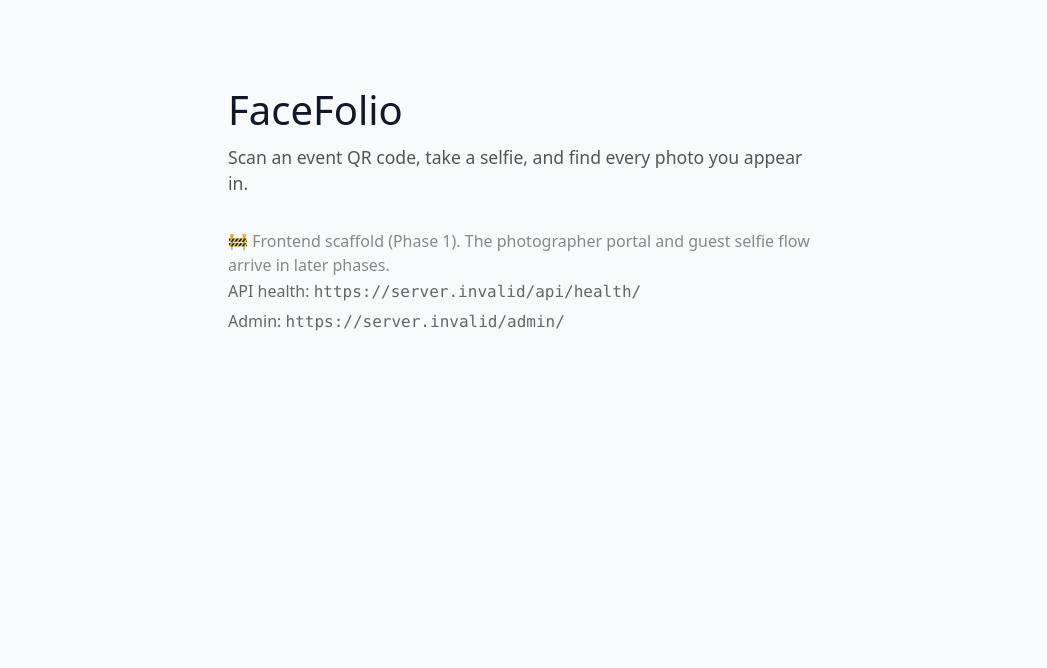
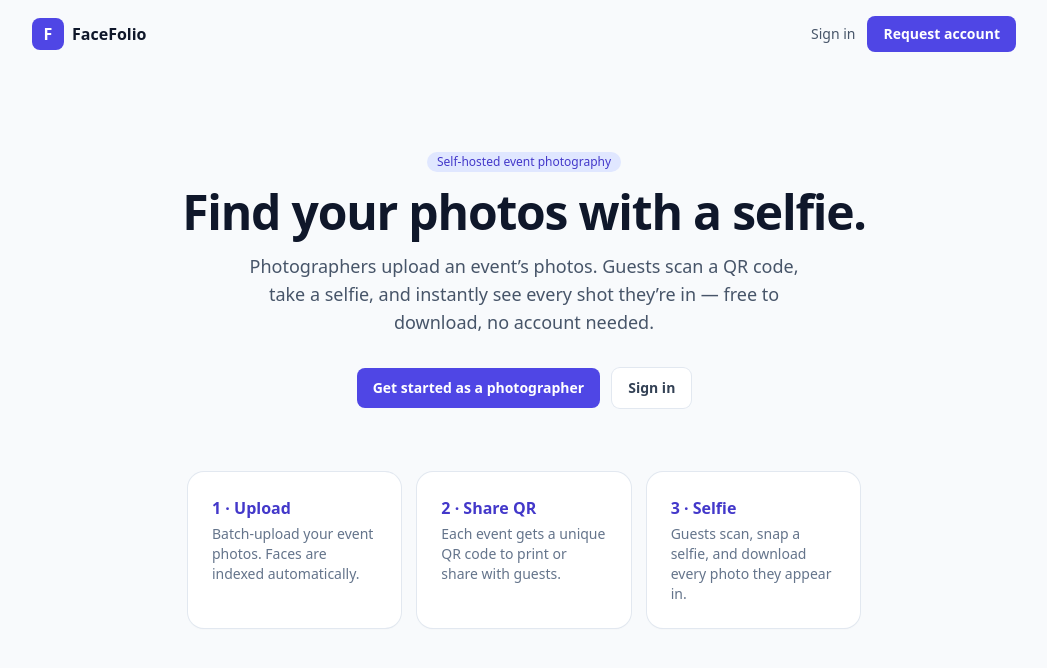
Before and after one commit to Surajpadihar/facefolio, a Next.js app in the folder frontend/: page / in a window 1280 px wide. Shown: the top 668 px of the page, without its empty margins (116-1163 px from the left). Built offline with nearby package versions, Linux system fonts and the light colour scheme; no server answers.

Commit message:
style(frontend): polish landing + guest selfie flow with tailwind

```diff
--- a/frontend/app/event/[token]/page.js
+++ b/frontend/app/event/[token]/page.js
@@ -10,11 +10,6 @@ import {
   downloadOneUrl,
   downloadZip,
 } from "../../lib/api";
-
-const wrap = { maxWidth: 880, margin: "0 auto", padding: "2rem 1.25rem", fontFamily: "system-ui, sans-serif" };
-const btn = { background: "#111", color: "#fff", border: 0, borderRadius: 8, padding: ".7rem 1.2rem", fontSize: "1rem", cursor: "pointer" };
-const btnLight = { ...btn, background: "#eee", color: "#111" };
-const card = { border: "1px solid #e5e5e5", borderRadius: 12, padding: "1.25rem", background: "#fff" };
 
 export default function EventPage() {
   const { token } = useParams();
@@ -42,116 +37,133 @@ export default function EventPage() {
       setStage("capture");
     } catch (e) { setError(e.message); } finally { setBusy(false); }
   }
-
   function onPick(e) {
     const f = e.target.files?.[0];
     setFile(f || null);
     setPreview(f ? URL.createObjectURL(f) : null);
   }
-
   async function onSearch() {
     if (!file) return;
     setBusy(true); setResult(null);
-    try {
-      setResult(await searchSelfie(token, consentId, file));
-      setStage("results");
-    } catch (e) { setError(e.message); } finally { setBusy(false); }
+    try { setResult(await searchSelfie(token, consentId, file)); setStage("results"); }
+    catch (e) { setError(e.message); } finally { setBusy(false); }
   }
-
   async function onBrowse() {
     setBusy(true);
     try { setGallery(await getGallery(token)); } catch (e) { setError(e.message); } finally { setBusy(false); }
   }
 
-  if (error) return <main style={wrap}><h1>FaceFolio</h1><p style={{ color: "#b00" }}>{error}</p></main>;
-  if (stage === "loading") return <main style={wrap}><p>Loading…</p></main>;
+  const Shell = ({ children }) => (
+    <div className="min-h-screen">
+      <div className="mx-auto max-w-3xl px-5 py-8">
+        <div className="mb-6 flex items-center gap-2 font-bold">
+          <span className="grid h-8 w-8 place-items-center rounded-lg bg-brand-600 text-white">F</span>
+          FaceFolio
+        </div>
+        {children}
+      </div>
+    </div>
+  );
+
+  if (error) return <Shell><div className="card text-red-600">{error}</div></Shell>;
+  if (stage === "loading") return <Shell><p className="text-slate-400">Loading…</p></Shell>;
 
   return (
-    <main style={wrap}>
-      <h1 style={{ marginBottom: ".25rem" }}>{event.name}</h1>
-      <p style={{ color: "#777", marginTop: 0 }}>{event.date} · {event.photo_count} photos</p>
+    <Shell>
+      <h1 className="text-2xl font-bold">{event.name}</h1>
+      <p className="text-sm text-slate-500">{event.date} · {event.photo_count} photos</p>
       {event.still_processing && (
-        <p style={{ background: "#fff7e6", padding: ".6rem .9rem", borderRadius: 8, color: "#8a6d3b" }}>
-          ⏳ Some photos are still being processed — search again shortly for complete results.
-        </p>
+        <div className="mt-3 rounded-lg bg-amber-50 px-4 py-2.5 text-sm text-amber-700">
+          ⏳ Some photos are still processing — search again shortly for complete results.
+        </div>
       )}
 
+      <div className="mt-5">
         {stage === "consent" && (
-        <div style={card}>
-          <h2 style={{ marginTop: 0 }}>Find your photos with a selfie</h2>
-          <p style={{ color: "#444", lineHeight: 1.6 }}>
+          <div className="card">
+            <h2 className="text-lg font-semibold">Find your photos with a selfie</h2>
+            <p className="mt-2 text-sm leading-relaxed text-slate-600">
               To find you, we’ll scan the selfie you provide to create a temporary face signature and
               compare it against this event’s photos. <strong>Your selfie and its face signature are used
               only for this search and are not saved.</strong> This event’s photos are automatically deleted
               after the organizer’s retention period.
             </p>
-          <p style={{ color: "#999", fontSize: ".85rem" }}>
-            ⚠️ Placeholder consent text — must be reviewed for BIPA/GDPR before launch.
-          </p>
-          <button style={btn} disabled={busy} onClick={onAccept}>{busy ? "…" : "I agree — continue"}</button>
+            <p className="mt-2 text-xs text-slate-400">⚠️ Placeholder consent text — pending legal review before launch.</p>
+            <button className="btn-primary mt-4" disabled={busy} onClick={onAccept}>
+              {busy ? "…" : "I agree — continue"}
+            </button>
           </div>
         )}
 
         {stage === "capture" && (
-        <div style={card}>
-          <h2 style={{ marginTop: 0 }}>Take or upload a selfie</h2>
-          <input type="file" accept="image/*" capture="user" onChange={onPick} />
-          {preview && <div style={{ marginTop: "1rem" }}><img src={preview} alt="selfie preview" style={{ maxWidth: 220, borderRadius: 12 }} /></div>}
-          <div style={{ marginTop: "1rem" }}>
-            <button style={btn} disabled={!file || busy} onClick={onSearch}>{busy ? "Searching…" : "Find my photos"}</button>
-          </div>
+          <div className="card">
+            <h2 className="text-lg font-semibold">Take or upload a selfie</h2>
+            <label className="mt-3 flex cursor-pointer flex-col items-center justify-center rounded-xl border-2 border-dashed border-slate-300 px-6 py-8 text-center hover:border-brand-400 hover:bg-brand-50/40">
+              <span className="text-sm font-medium text-slate-700">Tap to take a selfie or choose a photo</span>
+              <input type="file" accept="image/*" capture="user" className="hidden" onChange={onPick} />
+            </label>
+            {preview && <img src={preview} alt="preview" className="mx-auto mt-4 h-40 w-40 rounded-xl object-cover ring-1 ring-slate-200" />}
+            <button className="btn-primary mt-4 w-full" disabled={!file || busy} onClick={onSearch}>
+              {busy ? "Searching…" : "Find my photos"}
+            </button>
           </div>
         )}
 
         {stage === "results" && result && (
-        <div>
+          <div className="space-y-5">
             {result.no_face_detected && (
-            <div style={card}>
-              <p>We couldn’t find a face in that photo. Try a clear, front-facing selfie.</p>
-              <button style={btn} onClick={() => setStage("capture")}>Try again</button>
+              <div className="card">
+                <p className="text-slate-700">We couldn’t find a face in that photo. Try a clear, front-facing selfie.</p>
+                <button className="btn-primary mt-3" onClick={() => setStage("capture")}>Try again</button>
               </div>
             )}
             {!result.no_face_detected && result.no_match && (
-            <div style={card}>
-              <h2 style={{ marginTop: 0 }}>No matches found</h2>
-              <p style={{ color: "#444" }}>We didn’t find you in this event’s photos yet.</p>
-              <button style={btn} onClick={() => setStage("capture")}>Retry selfie</button>{" "}
-              <button style={btnLight} onClick={onBrowse}>Browse full gallery</button>
+              <div className="card">
+                <h2 className="text-lg font-semibold">No matches found</h2>
+                <p className="mt-1 text-sm text-slate-500">We didn’t find you in this event’s photos yet.</p>
+                <div className="mt-4 flex gap-2">
+                  <button className="btn-primary" onClick={() => setStage("capture")}>Retry selfie</button>
+                  <button className="btn-ghost" onClick={onBrowse} disabled={busy}>Browse full gallery</button>
+                </div>
               </div>
             )}
             {!result.no_match && (
               <div>
-              <div style={{ display: "flex", justifyContent: "space-between", alignItems: "center" }}>
-                <h2>Found you in {result.match_count} photo{result.match_count === 1 ? "" : "s"} 🎉</h2>
-                <button style={btn} onClick={() => downloadZip(token, result.matches.map((m) => m.id), event.name)}>
+                <div className="mb-3 flex flex-wrap items-center justify-between gap-2">
+                  <h2 className="text-lg font-semibold">Found you in {result.match_count} photo{result.match_count === 1 ? "" : "s"} 🎉</h2>
+                  <button className="btn-primary" onClick={() => downloadZip(token, result.matches.map((m) => m.id), event.name)}>
                     Download all (ZIP)
                   </button>
                 </div>
                 <Grid token={token} photos={result.matches} />
-              <button style={btnLight} onClick={() => setStage("capture")}>Search again</button>
+                <button className="btn-ghost mt-2" onClick={() => setStage("capture")}>Search again</button>
               </div>
             )}
             {gallery && (
-            <div style={{ marginTop: "2rem" }}>
-              <h2>Full gallery ({gallery.length})</h2>
+              <div>
+                <h2 className="mb-3 text-lg font-semibold">Full gallery ({gallery.length})</h2>
                 <Grid token={token} photos={gallery} />
               </div>
             )}
           </div>
         )}
-    </main>
+      </div>
+    </Shell>
   );
 }
 
 function Grid({ token, photos }) {
   return (
-    <div style={{ display: "grid", gridTemplateColumns: "repeat(auto-fill, minmax(150px, 1fr))", gap: "0.75rem", margin: "1rem 0" }}>
+    <div className="grid grid-cols-2 gap-3 sm:grid-cols-3">
       {photos.map((p) => (
-        <a key={p.id} href={downloadOneUrl(token, p.id)} style={{ display: "block" }} title="Download">
-          <img src={p.thumbnail_url} alt="" style={{ width: "100%", borderRadius: 10, display: "block", aspectRatio: "1", objectFit: "cover" }} />
+        <a key={p.id} href={downloadOneUrl(token, p.id)} className="group relative block overflow-hidden rounded-xl ring-1 ring-slate-200" title="Download">
+          <img src={p.thumbnail_url} alt="" className="aspect-square w-full object-cover transition group-hover:scale-105" />
           {typeof p.score === "number" && (
-            <span style={{ fontSize: ".7rem", color: "#888" }}>match {(p.score * 100).toFixed(0)}%</span>
+            <span className="badge absolute left-1.5 top-1.5 bg-white/90 text-slate-700">{(p.score * 100).toFixed(0)}% match</span>
           )}
+          <span className="absolute inset-x-0 bottom-0 bg-gradient-to-t from-black/50 to-transparent p-1.5 text-center text-xs font-medium text-white opacity-0 transition group-hover:opacity-100">
+            ↓ Download
+          </span>
         </a>
       ))}
     </div>
--- a/frontend/app/page.js
+++ b/frontend/app/page.js
@@ -1,24 +1,46 @@
-const API = process.env.NEXT_PUBLIC_API_BASE_URL || "http://localhost:8000";
+import Link from "next/link";
 
 export default function Home() {
   return (
-    <main style={{ maxWidth: 640, margin: "10vh auto", padding: "0 1.5rem" }}>
-      <h1 style={{ fontSize: "2.5rem", marginBottom: ".25rem" }}>FaceFolio</h1>
-      <p style={{ color: "#555", fontSize: "1.1rem" }}>
-        Scan an event QR code, take a selfie, and find every photo you appear in.
-      </p>
-      <p style={{ color: "#888", marginTop: "2rem" }}>
-        🚧 Frontend scaffold (Phase 1). The photographer portal and guest selfie flow
-        arrive in later phases.
-      </p>
-      <ul style={{ color: "#666", lineHeight: 1.8 }}>
-        <li>
-          API health: <code>{API}/api/health/</code>
-        </li>
-        <li>
-          Admin: <code>{API.replace(/:\d+$/, ":8000")}/admin/</code>
-        </li>
-      </ul>
-    </main>
+    <div className="min-h-screen">
+      <header className="mx-auto flex max-w-5xl items-center justify-between px-5 py-4">
+        <div className="flex items-center gap-2 font-bold">
+          <span className="grid h-8 w-8 place-items-center rounded-lg bg-brand-600 text-white">F</span>
+          FaceFolio
+        </div>
+        <nav className="flex items-center gap-3 text-sm">
+          <Link href="/login" className="font-medium text-slate-600 hover:text-slate-900">Sign in</Link>
+          <Link href="/signup" className="btn-primary !py-2">Request account</Link>
+        </nav>
+      </header>
+
+      <main className="mx-auto max-w-3xl px-5 py-20 text-center">
+        <span className="badge bg-brand-100 text-brand-700">Self-hosted event photography</span>
+        <h1 className="mt-4 text-4xl font-extrabold tracking-tight text-slate-900 sm:text-5xl">
+          Find your photos with a selfie.
+        </h1>
+        <p className="mx-auto mt-4 max-w-xl text-lg text-slate-600">
+          Photographers upload an event’s photos. Guests scan a QR code, take a selfie, and instantly
+          see every shot they’re in — free to download, no account needed.
+        </p>
+        <div className="mt-8 flex justify-center gap-3">
+          <Link href="/signup" className="btn-primary">Get started as a photographer</Link>
+          <Link href="/login" className="btn-ghost">Sign in</Link>
+        </div>
+
+        <div className="mx-auto mt-16 grid max-w-2xl gap-4 sm:grid-cols-3 text-left">
+          {[
+            ["1 · Upload", "Batch-upload your event photos. Faces are indexed automatically."],
+            ["2 · Share QR", "Each event gets a unique QR code to print or share with guests."],
+            ["3 · Selfie", "Guests scan, snap a selfie, and download every photo they appear in."],
+          ].map(([t, d]) => (
+            <div key={t} className="card">
+              <h3 className="font-semibold text-brand-700">{t}</h3>
+              <p className="mt-1 text-sm text-slate-500">{d}</p>
+            </div>
+          ))}
+        </div>
+      </main>
+    </div>
   );
 }
```
Lines whose indentation alone changed are shown as unchanged.
